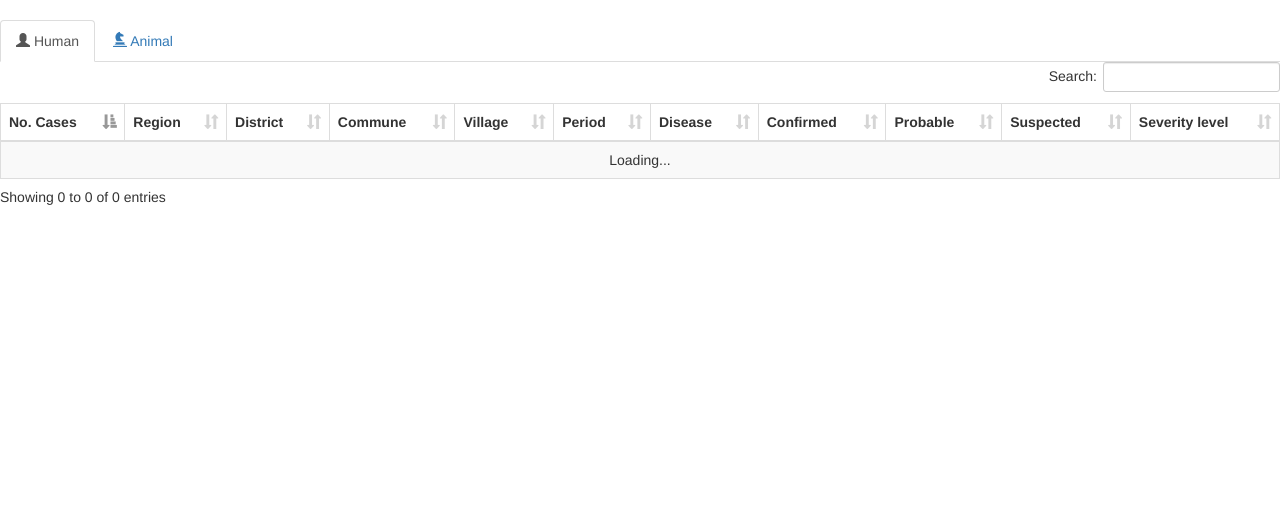
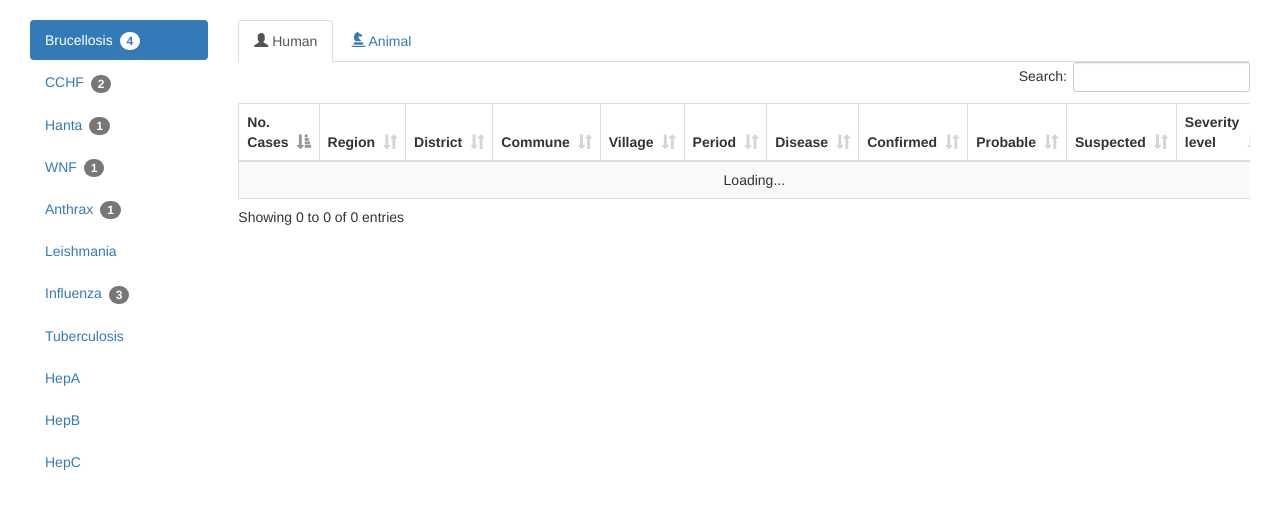
Before and after one commit to epihack-albania/correlation, a Django app: template infection_reporter/data_reporter/templates/data_reporter/index.html in a window 1280 px wide. Shown: the part 51-560 px from the top of the page. Run offline with Django 3.2, Linux system fonts and the light colour scheme; the template is opened without the code that fills it, so the values that code supplies are empty; parts of the project's set-up code (start-up, migrations or seed data) failed here and were passed over; some libraries are stand-ins or nearby versions.

Commit message:
Refactoring

```diff
--- a/infection_reporter/data_reporter/static/data_reporter/js/index.js
+++ b/infection_reporter/data_reporter/static/data_reporter/js/index.js
@@ -25,9 +25,6 @@ $(document).ready(function () {
             {"data": "suspected_count"},
             {"data": "severity_level"}
         ],
-        fnRowCallback: function (nRow, aData, iDisplayIndex) {
-            nRow.className = "alert-danger"
-        },
         scrollY: 700,
         scrollCollapse: true,
         paging: false
--- a/infection_reporter/data_reporter/templates/data_reporter/index.html
+++ b/infection_reporter/data_reporter/templates/data_reporter/index.html
@@ -47,7 +47,23 @@
         </div>
     </nav>
 </header>
-<div>
+<div class="container-fluid">
+    <div class="col-md-2">
+        <ul class="nav nav-pills nav-stacked">
+            <li class="active"><a href="#">Brucellosis <span class="badge alert-warning">4</span></a></li>
+            <li><a href="#">CCHF <span class="badge">2</span></a></li>
+            <li><a href="#">Hanta <span class="badge">1</span></a></li>
+            <li><a href="#">WNF <span class="badge">1</span></a></li>
+            <li><a href="#">Anthrax <span class="badge">1</span></a></li>
+            <li><a href="#">Leishmania</a></li>
+            <li><a href="#">Influenza <span class="badge">3</span></a></li>
+            <li><a href="#">Tuberculosis</a></li>
+            <li><a href="#">HepA</a></li>
+            <li><a href="#">HepB</a></li>
+            <li><a href="#">HepC</a></li>
+        </ul>
+    </div>
+    <div class="col-md-10">
         <ul class="nav nav-tabs" role="tablist">
             <li class="active">
                 <a href="#human-cases-tab" data-toggle="tab"><i class="glyphicon glyphicon-user"></i> Human</a>
@@ -97,5 +113,6 @@
             </div>
         </div>
     </div>
+</div>
 </body>
 </html>
```
Also changed, not shown: infection_reporter/data_reporter/serializers.py (+2 -5 lines). Lines whose indentation alone changed are shown as unchanged.
